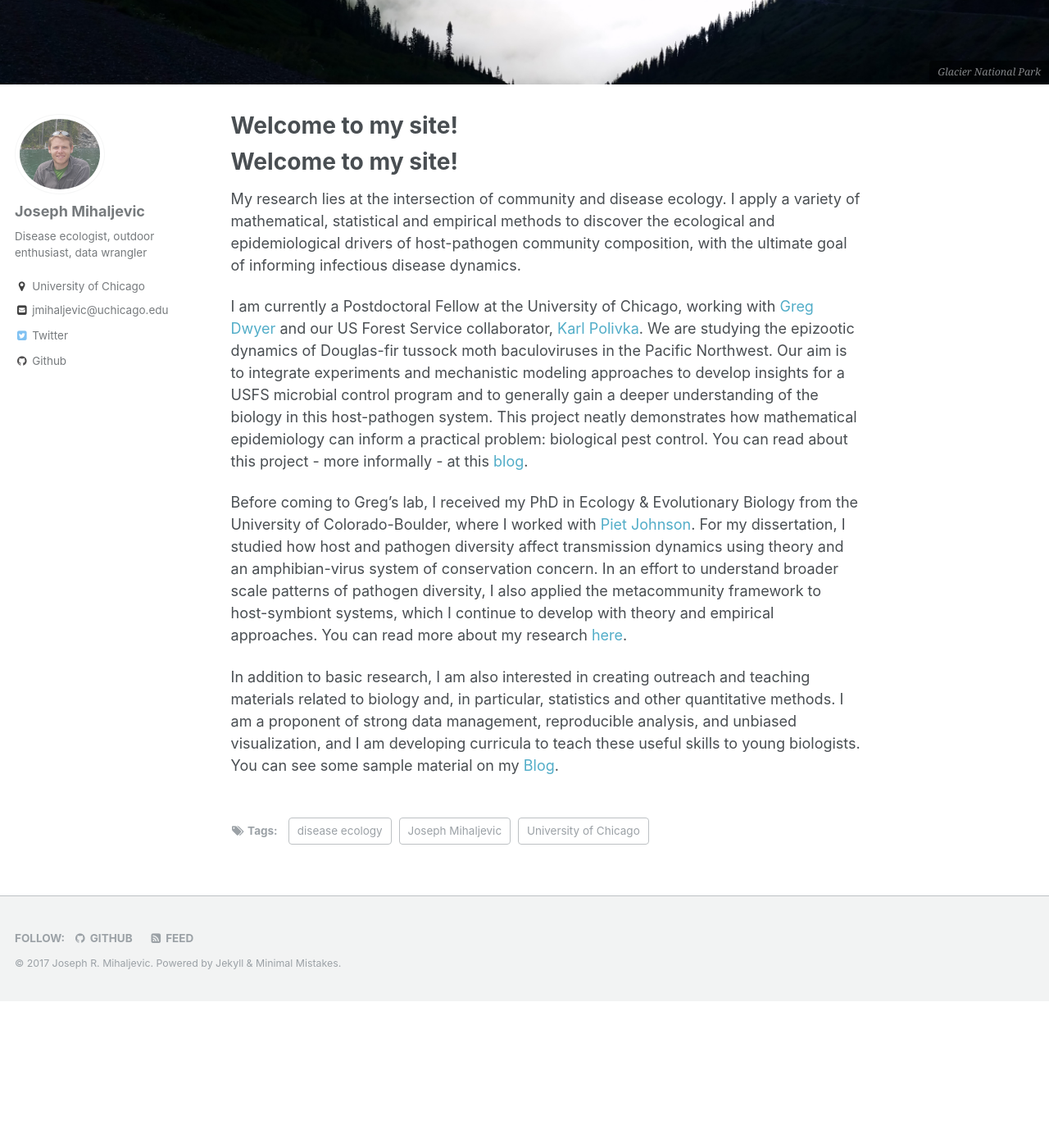
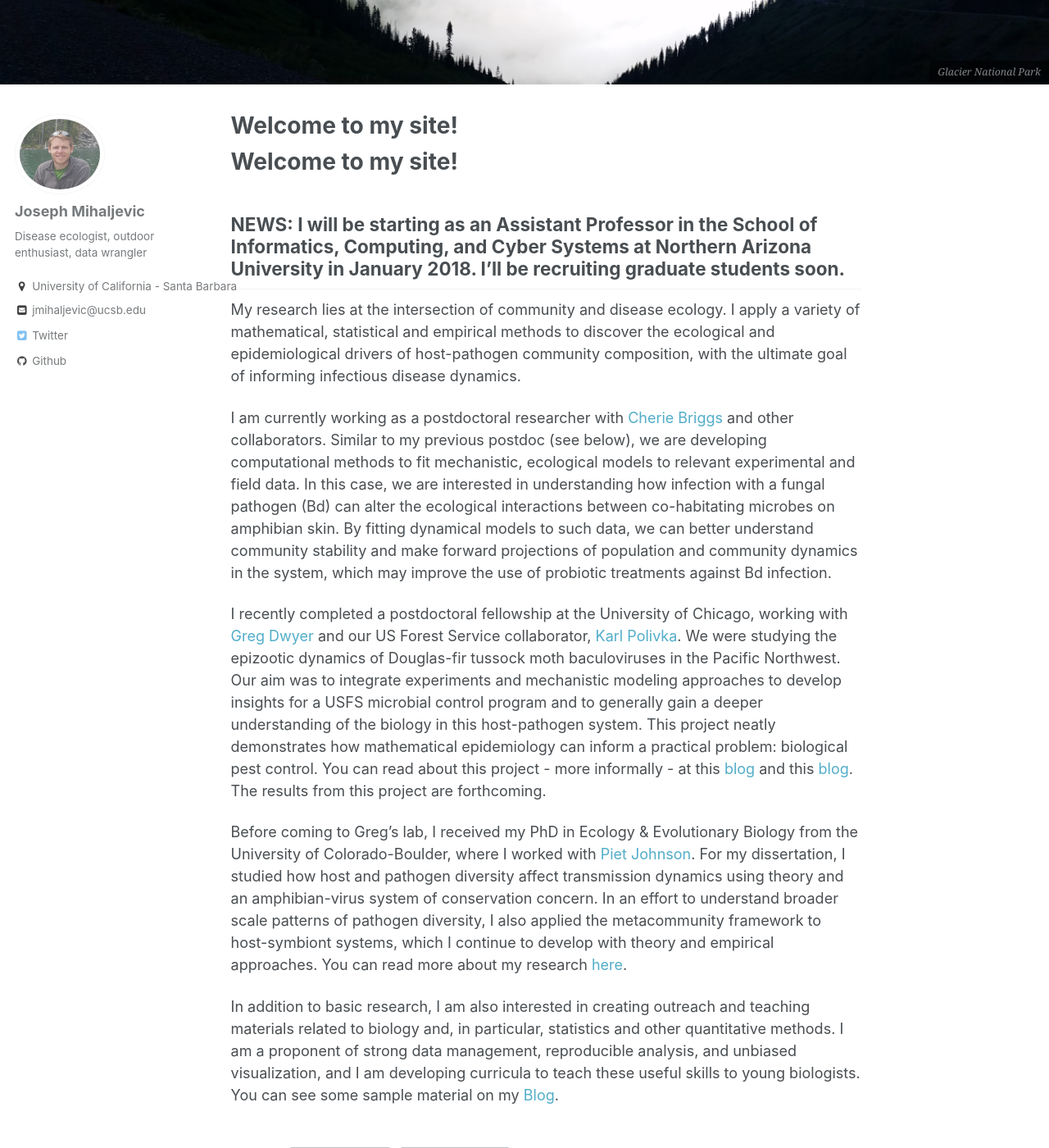
Before and after one commit to jrmihalj/jrmihalj.github.io, a Jekyll site: the page built from index.md, in a window 1280 px wide and 1400 px high, scrolled down 406 px. Shown: the whole window at 82% size. Built offline with Jekyll 4.4.1, drawn with Linux system fonts in a browser that asks for light colours; our own code applies the rules of GitHub Pages for plain Markdown files; before the commit the page ends 1627 px from its top, so only the background shows below that.

Commit message:
updates to front page

```diff
--- a/_config.yml
+++ b/_config.yml
@@ -78,8 +78,8 @@ author:
   name             : "Joseph Mihaljevic"
   avatar           : "bio-photo.jpg"
   bio              : "Disease ecologist, outdoor enthusiast, data wrangler"
-  location         : "University of Chicago"
-  email            : "jmihaljevic@uchicago.edu"
+  location         : "University of California - Santa Barbara"
+  email            : "jmihaljevic@ucsb.edu"
   uri              :
   bitbucket        :
   codepen          :
--- a/_data/ui-text.yml
+++ b/_data/ui-text.yml
@@ -24,7 +24,7 @@ en: &DEFAULT_EN
   feed_label            : "Feed"
   powered_by            : "Powered by"
   website_label         : "Website"
-  email_label           : "jmihaljevic@uchicago.edu"
+  email_label           : "jmihaljevic@ucsb.edu"
   recent_posts          : "Recent Posts"
   undefined_wpm         : "Undefined parameter words_per_minute at _config.yml"
 en-US:
--- a/index.md
+++ b/index.md
@@ -6,15 +6,19 @@ header:
   caption: "*Glacier National Park*"
 tags:
   - Joseph Mihaljevic
-  - University of Chicago
   - disease ecology
 ---
 
 # Welcome to my site!
 
+## NEWS: I will be starting as an Assistant Professor in the School of Informatics, Computing, and Cyber Systems at Northern Arizona University in January 2018. I'll be recruiting graduate students soon.
+
+
 My research lies at the intersection of community and disease ecology. I apply a variety of mathematical, statistical and empirical methods to discover the ecological and epidemiological drivers of host-pathogen community composition, with the ultimate goal of informing infectious disease dynamics.
 
-I am currently a Postdoctoral Fellow at the University of Chicago, working with [Greg Dwyer](http://dwyerlab.uchicago.edu){:target="_blank"} and our US Forest Service collaborator, [Karl Polivka](http://www.fs.fed.us/research/people/profile.php?alias=kpolivka){:target="_blank"}. We are studying the epizootic dynamics of Douglas-fir tussock moth baculoviruses in the Pacific Northwest. Our aim is to integrate experiments and mechanistic modeling approaches to develop insights for a USFS microbial control program and to generally gain a deeper understanding of the biology in this host-pathogen system. This project neatly demonstrates how mathematical epidemiology can inform a practical problem: biological pest control. You can read about this project - more informally - at this [blog](http://www.numbatmedia.com/stories/2016/4/5/mihaljevic?platform=hootsuite){:target="_blank"}.
+I am currently working as a postdoctoral researcher with [Cherie Briggs](https://labs.eemb.ucsb.edu/briggs/cherie/members) and other collaborators. Similar to my previous postdoc (see below), we are developing computational methods to fit mechanistic, ecological models to relevant experimental and field data. In this case, we are interested in understanding how infection with a fungal pathogen (Bd) can alter the ecological interactions between co-habitating microbes on amphibian skin. By fitting dynamical models to such data, we can better understand community stability and make forward projections of population and community dynamics in the system, which may improve the use of probiotic treatments against Bd infection.
+
+I recently completed a postdoctoral fellowship at the University of Chicago, working with [Greg Dwyer](http://dwyerlab.uchicago.edu){:target="_blank"} and our US Forest Service collaborator, [Karl Polivka](http://www.fs.fed.us/research/people/profile.php?alias=kpolivka){:target="_blank"}. We were studying the epizootic dynamics of Douglas-fir tussock moth baculoviruses in the Pacific Northwest. Our aim was to integrate experiments and mechanistic modeling approaches to develop insights for a USFS microbial control program and to generally gain a deeper understanding of the biology in this host-pathogen system. This project neatly demonstrates how mathematical epidemiology can inform a practical problem: biological pest control. You can read about this project - more informally - at this [blog](http://www.numbatmedia.com/stories/2016/4/5/mihaljevic?platform=hootsuite){:target="_blank"} and this [blog](https://rcc.uchicago.edu/woods). The results from this project are forthcoming.
 
 Before coming to Greg's lab, I received my PhD in Ecology & Evolutionary Biology from the University of Colorado-Boulder, where I worked with [Piet Johnson](http://www.colorado.edu/eeb/facultysites/pieter/){:target="_blank"}. For my dissertation, I studied how host and pathogen diversity affect transmission dynamics using theory and an amphibian-virus system of conservation concern. In an effort to understand broader scale patterns of pathogen diversity, I also applied the metacommunity framework to host-symbiont systems, which I continue to develop with theory and empirical approaches. You can read more about my research [here](/research/){:target="_blank"}.
 
```
